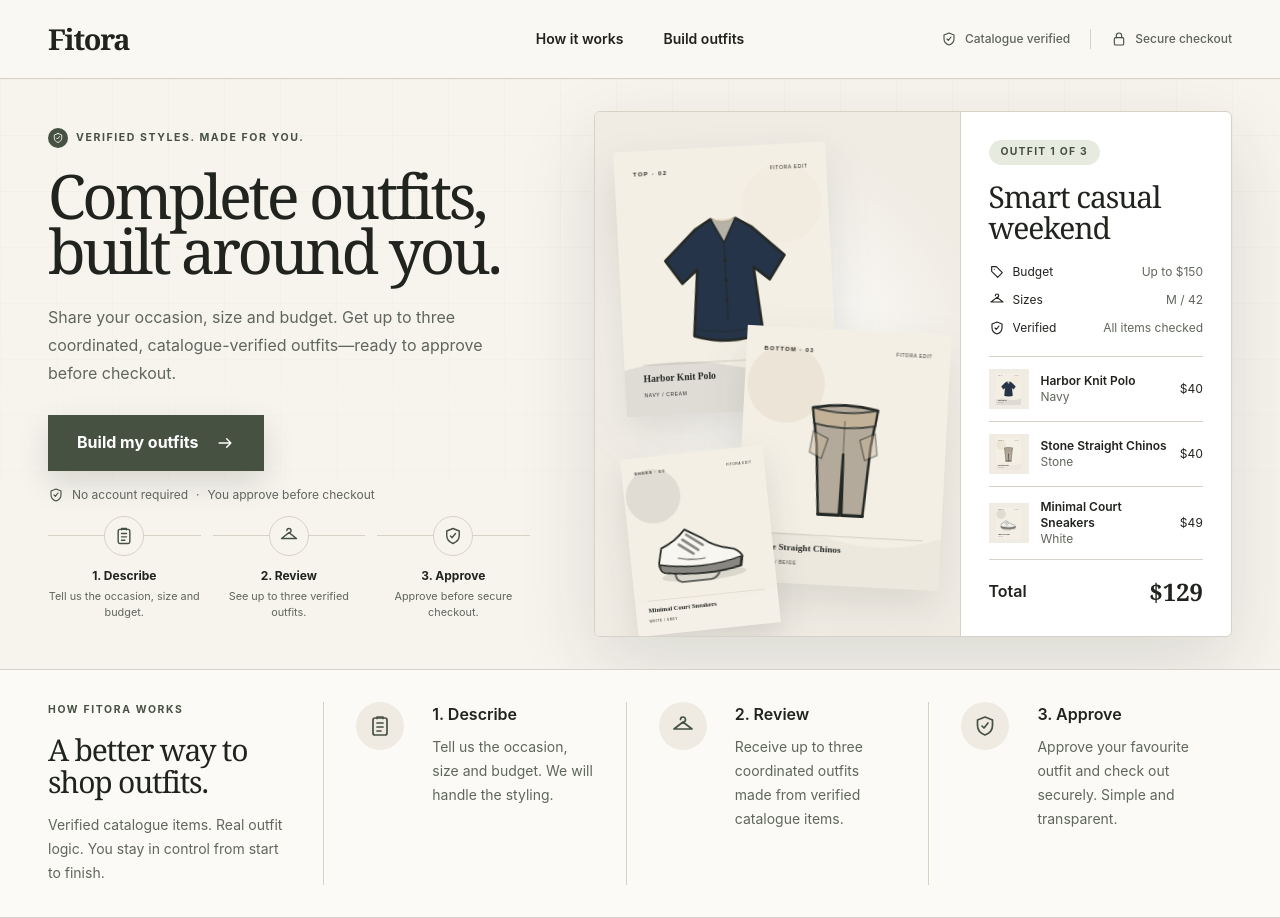
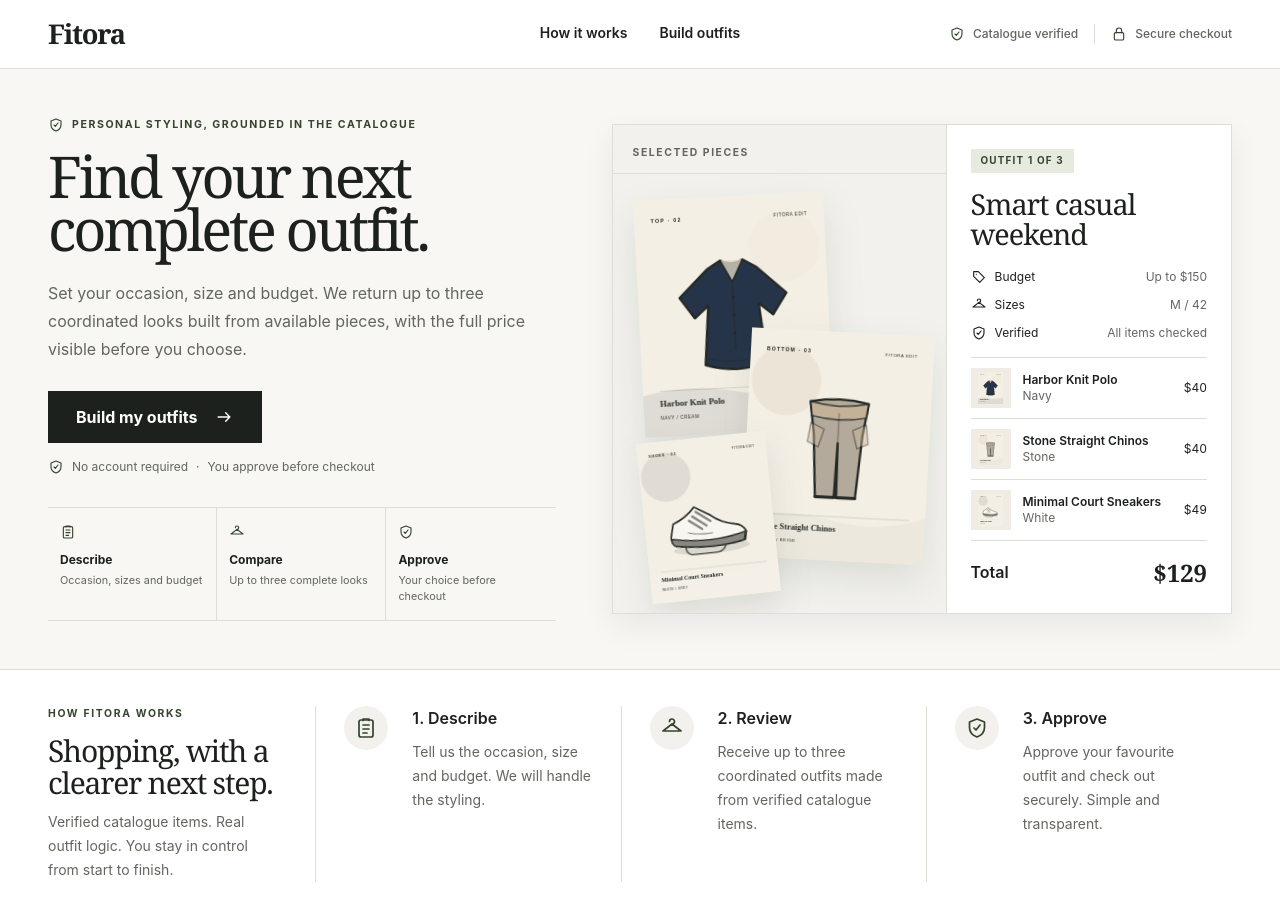
Before and after one commit to jmchin26/fitora, a Next.js app: page / in a window 1280 px wide. Built offline with nearby package versions, Linux system fonts and the light colour scheme.

Commit message:
style: refine retail-first interface

```diff
--- a/src/app/globals.css
+++ b/src/app/globals.css
@@ -2,18 +2,18 @@
 
 :root {
   color-scheme: light;
-  --canvas: #f7f4ee;
-  --surface: #fbfaf7;
+  --canvas: #f8f7f4;
+  --surface: #ffffff;
   --surface-strong: #ffffff;
-  --surface-muted: #f0ece4;
-  --ink: #20231e;
-  --muted-ink: #5f665b;
-  --sage: #667260;
-  --sage-dark: #465141;
-  --line: #d8d1c5;
+  --surface-muted: #f2f1ed;
+  --ink: #1d211d;
+  --muted-ink: #62665f;
+  --sage: #68745f;
+  --sage-dark: #34442f;
+  --line: #deded8;
   --focus: #33452f;
-  --shadow-soft: 0 18px 50px rgba(32, 35, 30, 0.08);
-  --shadow-lifted: 0 28px 80px rgba(32, 35, 30, 0.13);
+  --shadow-soft: 0 12px 30px rgba(29, 33, 29, 0.07);
+  --shadow-lifted: 0 20px 50px rgba(29, 33, 29, 0.1);
 }
 
 * {
@@ -61,14 +61,6 @@ a {
   -webkit-tap-highlight-color: transparent;
 }
 
-.editorial-grid {
-  background-image:
-    linear-gradient(rgba(70, 81, 65, 0.045) 1px, transparent 1px),
-    linear-gradient(90deg, rgba(70, 81, 65, 0.045) 1px, transparent 1px);
-  background-size: 56px 56px;
-  mask-image: linear-gradient(to bottom, black, transparent 88%);
-}
-
 img,
 svg {
   display: block;
--- a/src/app/page.tsx
+++ b/src/app/page.tsx
@@ -4,6 +4,12 @@ import { EditorialLookPreview } from "@/components/home/editorial-look-preview";
 import { ProcessSteps } from "@/components/home/process-steps";
 import { SiteHeader } from "@/components/home/site-header";
 import { LineIcon } from "@/components/ui/line-icon";
+
+const journey = [
+  ["clipboard", "Describe", "Occasion, sizes and budget"],
+  ["hanger", "Compare", "Up to three complete looks"],
+  ["shield", "Approve", "Your choice before checkout"],
+] as const;
 
 export default function Home() {
   return (
@@ -13,31 +19,30 @@ export default function Home() {
       <main id="main-content" tabIndex={-1}>
         <section
           aria-labelledby="hero-title"
-          className="relative mx-auto grid w-full max-w-[96rem] items-center gap-12 overflow-hidden px-6 py-10 lg:grid-cols-[0.86fr_1.14fr] lg:gap-16 lg:px-12 lg:py-8"
+          className="mx-auto grid w-full max-w-[96rem] items-center gap-10 px-6 py-10 lg:grid-cols-[0.9fr_1.1fr] lg:gap-14 lg:px-12 lg:py-12"
         >
-          <div aria-hidden="true" className="editorial-grid pointer-events-none absolute inset-0 z-0 opacity-70" />
-          <div className="relative z-10 max-w-2xl">
+          <div className="max-w-2xl">
             <p className="flex items-center gap-2 text-[0.66rem] font-bold uppercase tracking-[0.15em] text-[var(--sage-dark)]">
-              <span className="flex h-5 w-5 items-center justify-center rounded-full bg-[var(--sage-dark)] text-white"><LineIcon className="h-3 w-3" name="shield" /></span>
-              Verified styles. Made for you.
+              <LineIcon className="h-4 w-4" name="shield" />
+              Personal styling, grounded in the catalogue
             </p>
 
             <h1
               id="hero-title"
-              className="mt-5 max-w-[18ch] font-serif text-[clamp(3.25rem,4.8vw,4.8rem)] font-medium leading-[0.9] tracking-[-0.055em]"
+              className="mt-4 max-w-[16ch] font-serif text-[clamp(3rem,4.5vw,4.7rem)] font-medium leading-[0.92] tracking-[-0.055em]"
             >
-              Complete outfits,{" "}
+              Find your next
               <br />
-              built around you.
+              {" "}complete outfit.
             </h1>
 
             <p className="mt-6 max-w-[35rem] text-base leading-7 text-[var(--muted-ink)]">
-              Share your occasion, size and budget. Get up to three coordinated, catalogue-verified outfits—ready to approve before checkout.
+              Set your occasion, size and budget. We return up to three coordinated looks built from available pieces, with the full price visible before you choose.
             </p>
 
             <div className="mt-7 flex flex-col items-start gap-4">
               <Link
-                className="group inline-flex min-h-14 items-center justify-center gap-4 border border-[var(--sage-dark)] bg-[var(--sage-dark)] px-7 py-3 font-bold text-white no-underline shadow-[0_12px_30px_rgba(70,81,65,0.18)] transition-[background-color,color,transform,box-shadow] duration-200 hover:-translate-y-0.5 hover:bg-[var(--ink)] hover:shadow-[0_16px_36px_rgba(32,35,30,0.22)]"
+                className="group inline-flex min-h-13 items-center justify-center gap-4 bg-[var(--ink)] px-7 py-3 font-bold text-white no-underline transition-[background-color,transform] duration-200 hover:-translate-y-0.5 hover:bg-[var(--sage-dark)]"
                 href="/build"
               >
                 Build my outfits
@@ -50,17 +55,11 @@ export default function Home() {
               </p>
             </div>
 
-            <ol className="mt-8 grid max-w-[38rem] grid-cols-3 gap-3">
-              {[
-                ["clipboard", "1. Describe", "Tell us the occasion, size and budget."],
-                ["hanger", "2. Review", "See up to three verified outfits."],
-                ["shield", "3. Approve", "Approve before secure checkout."],
-              ].map(([icon, title, detail]) => (
-                <li className="relative border-t border-[var(--line)] pt-5 text-center" key={title}>
-                  <span className="mx-auto flex h-10 w-10 -translate-y-10 items-center justify-center rounded-full border border-[var(--line)] bg-[var(--canvas)] text-[var(--sage-dark)]">
-                    <LineIcon className="h-5 w-5" name={icon as "clipboard" | "hanger" | "shield"} />
-                  </span>
-                  <strong className="-mt-7 block text-xs">{title}</strong>
+            <ol className="mt-8 grid max-w-[38rem] grid-cols-3 border-y border-[var(--line)]">
+              {journey.map(([icon, title, detail]) => (
+                <li className="border-r border-[var(--line)] px-3 py-4 text-left last:border-r-0" key={title}>
+                  <LineIcon className="h-4 w-4 text-[var(--sage-dark)]" name={icon} />
+                  <strong className="mt-3 block text-xs">{title}</strong>
                   <span className="mt-1 block text-[0.68rem] leading-4 text-[var(--muted-ink)]">{detail}</span>
                 </li>
               ))}
@@ -72,7 +71,6 @@ export default function Home() {
 
         <ProcessSteps />
       </main>
-
     </div>
   );
 }
--- a/src/components/home/editorial-look-preview.tsx
+++ b/src/components/home/editorial-look-preview.tsx
@@ -12,32 +12,33 @@ export function EditorialLookPreview() {
   return (
     <figure
       aria-label="A sample catalogue-verified Fitora outfit"
-      className="relative z-10 grid min-h-[28rem] overflow-hidden rounded-md border border-[var(--line)] bg-[var(--surface-strong)] shadow-[var(--shadow-lifted)] lg:grid-cols-[1.15fr_0.85fr]"
+      className="relative z-10 grid min-h-[29rem] overflow-hidden border border-[var(--line)] bg-[var(--surface-strong)] shadow-[var(--shadow-soft)] lg:grid-cols-[1.08fr_0.92fr]"
     >
-      <div className="relative overflow-hidden border-b border-[var(--line)] bg-[#f0ece4] lg:border-b-0 lg:border-r">
-        <div aria-hidden="true" className="absolute inset-0 bg-[radial-gradient(circle_at_50%_45%,rgba(255,255,255,0.9),transparent_60%)]" />
-        <div className="absolute left-[7%] top-[4%] h-[56%] w-[58%] -rotate-3 drop-shadow-[0_18px_20px_rgba(32,35,30,0.12)]">
+      <div className="relative overflow-hidden border-b border-[var(--line)] bg-[var(--surface-muted)] lg:border-b-0 lg:border-r">
+        <p className="absolute left-5 top-5 z-10 text-[0.65rem] font-bold uppercase tracking-[0.15em] text-[var(--muted-ink)]">Selected pieces</p>
+        <div aria-hidden="true" className="absolute inset-x-0 top-12 h-px bg-[var(--line)]" />
+        <div className="absolute left-[8%] top-[12%] h-[54%] w-[57%] -rotate-3 drop-shadow-[0_16px_18px_rgba(32,35,30,0.1)]">
           <Image alt="Navy Harbor Knit Polo" className="object-contain" fill priority sizes="30vw" src="/products/top-02.svg" unoptimized />
         </div>
-        <div className="absolute bottom-[4%] right-[4%] h-[60%] w-[56%] rotate-3 drop-shadow-[0_18px_20px_rgba(32,35,30,0.10)]">
+        <div className="absolute bottom-[5%] right-[5%] h-[58%] w-[55%] rotate-3 drop-shadow-[0_16px_18px_rgba(32,35,30,0.1)]">
           <Image alt="Stone Straight Chinos" className="object-contain" fill priority sizes="28vw" src="/products/bottom-03.svg" unoptimized />
         </div>
-        <div className="absolute bottom-[1%] left-[8%] h-[34%] w-[42%] -rotate-6 drop-shadow-[0_15px_16px_rgba(32,35,30,0.12)]">
+        <div className="absolute bottom-[3%] left-[8%] h-[33%] w-[42%] -rotate-6 drop-shadow-[0_15px_16px_rgba(32,35,30,0.1)]">
           <Image alt="White Minimal Court Sneakers" className="object-contain" fill priority sizes="22vw" src="/products/shoes-03.svg" unoptimized />
         </div>
       </div>
 
-      <figcaption className="flex flex-col p-6 lg:p-7">
-        <p className="w-fit rounded-full bg-[#e7eadf] px-3 py-1 text-[0.65rem] font-bold uppercase tracking-[0.12em] text-[var(--sage-dark)]">
+      <figcaption className="flex flex-col p-5 lg:p-6">
+        <p className="w-fit bg-[#e7eadf] px-2.5 py-1 text-[0.62rem] font-bold uppercase tracking-[0.12em] text-[var(--sage-dark)]">
           Outfit 1 of 3
         </p>
-        <h2 className="mt-4 font-serif text-3xl leading-[1.05] tracking-[-0.035em]">
+        <h2 className="mt-4 font-serif text-[1.8rem] leading-[1.05] tracking-[-0.035em]">
           Smart casual
           <br />
           weekend
         </h2>
 
-        <dl className="mt-5 space-y-3 border-b border-[var(--line)] pb-5 text-xs">
+        <dl className="mt-5 space-y-3 border-b border-[var(--line)] pb-4 text-xs">
           <div className="flex items-center justify-between gap-4">
             <dt className="flex items-center gap-2"><LineIcon className="h-4 w-4" name="tag" /> Budget</dt>
             <dd className="text-[var(--muted-ink)]">Up to $150</dd>
@@ -54,7 +55,7 @@ export function EditorialLookPreview() {
 
         <ol className="divide-y divide-[var(--line)]">
           {outfitItems.map((item) => (
-            <li className="grid grid-cols-[2.5rem_1fr_auto] items-center gap-3 py-3 text-xs" key={item.name}>
+            <li className="grid grid-cols-[2.5rem_1fr_auto] items-center gap-3 py-2.5 text-xs" key={item.name}>
               <span className="relative h-10 w-10 overflow-hidden bg-[#f0ece4]">
                 <Image alt="" className="object-contain p-1" fill sizes="40px" src={item.image} unoptimized />
               </span>
--- a/src/components/home/process-steps.tsx
+++ b/src/components/home/process-steps.tsx
@@ -8,22 +8,22 @@ const steps = [
 
 export function ProcessSteps() {
   return (
-    <section aria-labelledby="process-title" className="border-y border-[var(--line)] bg-[var(--surface)]" id="how-it-works">
-      <div className="mx-auto grid w-full max-w-[96rem] grid-cols-[0.7fr_2.3fr] px-6 py-8 lg:px-12">
-        <div className="border-r border-[var(--line)] pr-10">
+    <section aria-labelledby="process-title" className="border-t border-[var(--line)] bg-[var(--surface)]" id="how-it-works">
+      <div className="mx-auto grid w-full max-w-[96rem] grid-cols-[0.68fr_2.32fr] px-6 py-9 lg:px-12">
+        <div className="border-r border-[var(--line)] pr-9">
           <p className="text-[0.65rem] font-bold uppercase tracking-[0.16em] text-[var(--sage-dark)]">How Fitora works</p>
-          <h2 className="mt-4 max-w-[16ch] font-serif text-3xl leading-[1.05] tracking-[-0.04em]" id="process-title">
-            A better way to shop outfits.
+          <h2 className="mt-3 max-w-[16ch] font-serif text-3xl leading-[1.05] tracking-[-0.04em]" id="process-title">
+            Shopping, with a clearer next step.
           </h2>
-          <p className="mt-4 max-w-xs text-sm leading-6 text-[var(--muted-ink)]">
+          <p className="mt-3 max-w-xs text-sm leading-6 text-[var(--muted-ink)]">
             Verified catalogue items. Real outfit logic. You stay in control from start to finish.
           </p>
         </div>
 
         <ol className="grid grid-cols-3">
           {steps.map((step) => (
-            <li className="grid grid-cols-[3.5rem_1fr] gap-5 border-r border-[var(--line)] px-8 last:border-r-0" key={step.title}>
-              <span className="flex h-12 w-12 items-center justify-center rounded-full bg-[#efebe2] text-[var(--sage-dark)]">
+            <li className="grid grid-cols-[3.25rem_1fr] gap-4 border-r border-[var(--line)] px-7 last:border-r-0" key={step.title}>
+              <span className="flex h-11 w-11 items-center justify-center rounded-full bg-[var(--surface-muted)] text-[var(--sage-dark)]">
                 <LineIcon className="h-6 w-6" name={step.icon} />
               </span>
               <div>
--- a/src/components/home/site-header.tsx
+++ b/src/components/home/site-header.tsx
@@ -5,26 +5,26 @@ import { LineIcon } from "@/components/ui/line-icon";
 
 export function SiteHeader() {
   return (
-    <header className="sticky top-0 z-50 border-b border-[var(--line)] bg-[color:rgba(250,248,243,0.94)] backdrop-blur-xl">
-      <div className="mx-auto grid w-full max-w-[96rem] grid-cols-[1fr_auto_1fr] items-center gap-8 px-6 py-4 lg:px-12">
+    <header className="sticky top-0 z-50 border-b border-[var(--line)] bg-[color:rgba(255,255,255,0.94)] backdrop-blur-xl">
+      <div className="mx-auto grid w-full max-w-[96rem] grid-cols-[1fr_auto_1fr] items-center gap-6 px-6 py-3 lg:px-12">
         <Link
           aria-label="Fitora home"
-          className="inline-flex min-h-11 items-center font-serif text-[1.8rem] font-semibold tracking-[-0.045em] no-underline"
+          className="inline-flex min-h-10 items-center font-serif text-[1.7rem] font-semibold tracking-[-0.045em] no-underline"
           href="/"
         >
           {brand.name}
         </Link>
 
-        <nav aria-label="Primary navigation" className="hidden items-center gap-10 lg:flex">
-          <a className="inline-flex min-h-11 items-center text-sm font-semibold underline-offset-4 hover:underline" href="#how-it-works">
+        <nav aria-label="Primary navigation" className="hidden items-center gap-8 lg:flex">
+          <a className="inline-flex min-h-10 items-center border-b-2 border-transparent text-sm font-semibold transition-colors hover:border-[var(--ink)]" href="#how-it-works">
             How it works
           </a>
-          <Link className="inline-flex min-h-11 items-center text-sm font-semibold underline-offset-4 hover:underline" href="/build">
+          <Link className="inline-flex min-h-10 items-center border-b-2 border-transparent text-sm font-semibold transition-colors hover:border-[var(--ink)]" href="/build">
             Build outfits
           </Link>
         </nav>
 
-        <div className="ml-auto hidden items-center gap-5 text-xs font-medium text-[var(--muted-ink)] md:flex">
+        <div className="ml-auto hidden items-center gap-4 text-xs font-medium text-[var(--muted-ink)] md:flex">
           <span className="inline-flex items-center gap-2">
             <LineIcon className="h-4 w-4 text-[var(--sage-dark)]" name="shield" />
             Catalogue verified
@@ -37,7 +37,7 @@ export function SiteHeader() {
         </div>
 
         <Link
-          className="ml-auto inline-flex min-h-11 items-center justify-center border border-[var(--sage-dark)] bg-[var(--sage-dark)] px-4 text-sm font-bold text-white no-underline lg:hidden"
+          className="ml-auto inline-flex min-h-10 items-center justify-center bg-[var(--ink)] px-4 text-sm font-bold text-white no-underline transition-colors hover:bg-[var(--sage-dark)] lg:hidden"
           href="/build"
         >
           Build outfits
```
Also changed, not shown: src/app/build/page.tsx (+9 -9 lines), 1 other file (tests, documents, lock files or other folders).
